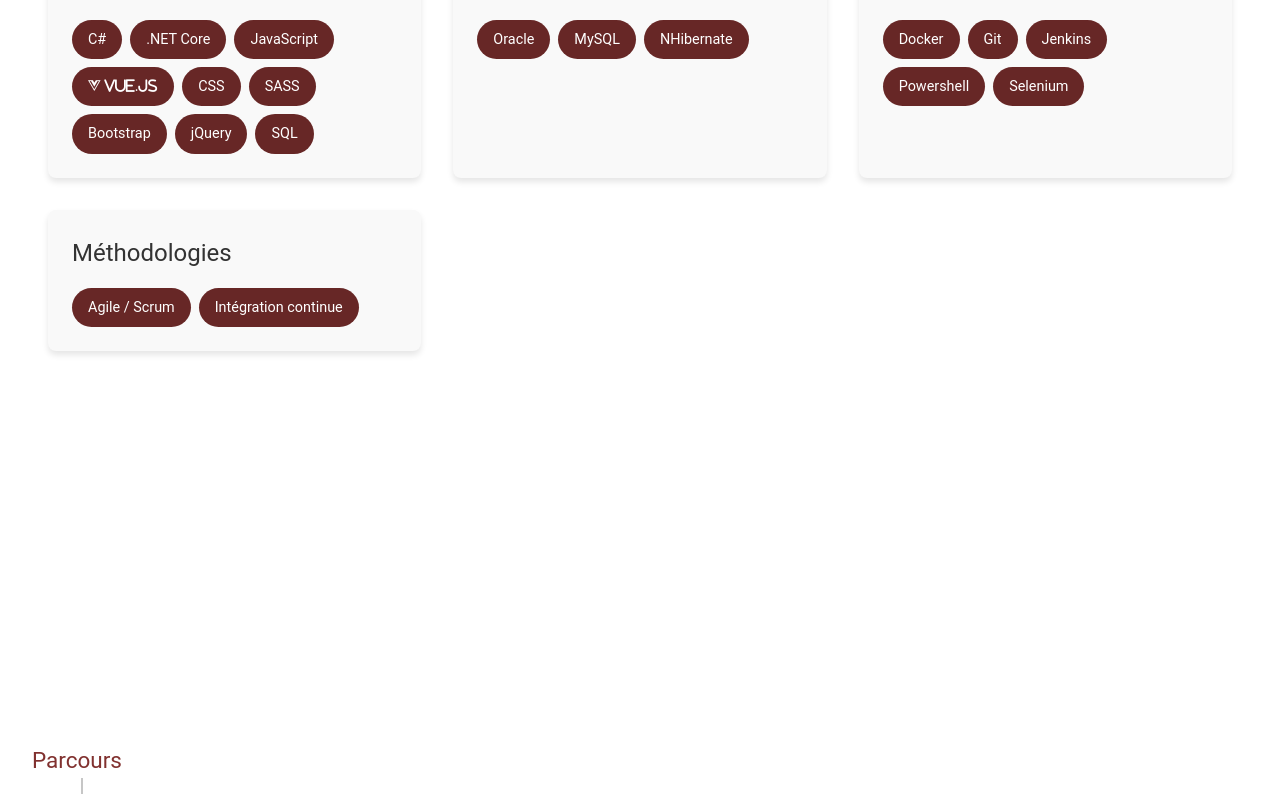
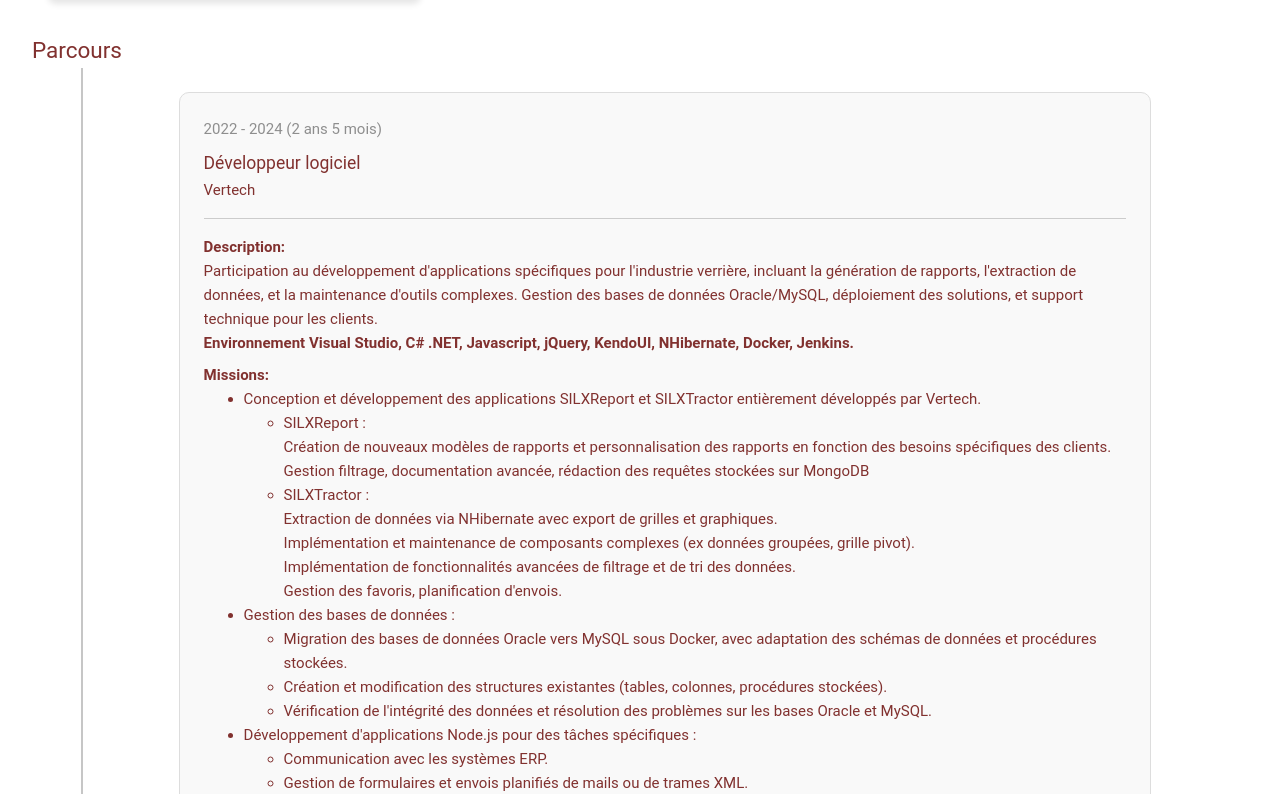
Before and after one commit to AndyMalonda/vue-andy-malonda, a Vue app: page / in a window 1280 px wide. Shown: the part 1706-2500 px from the top of the page. Built offline with nearby package versions, Linux system fonts and the light colour scheme.

Commit message:
add projects

```diff
--- a/src/App.vue
+++ b/src/App.vue
@@ -11,12 +11,14 @@
 import HeaderNav from "@/components/HeaderNav.vue";
 import MobileTopNav from "@/components/MobileTopNav.vue";
 import StickyTopNav from "@/components/StickyTopNav.vue";
+import Projects from "@/components/Projects.vue";
 
 // Icons
 import UserIcon from "@/components/icons/IconUser.vue";
 import BriefcaseIcon from "@/components/icons/IconBriefcase.vue";
 import ToolsIcon from "@/components/icons/IconTools.vue";
 import ChatIcon from "@/components/icons/IconChat.vue";
+// import ProjectIcon from "@/components/icons/IconProject.vue"; // Add an icon for projects
 
 const resumeData = ref(null);
 
@@ -48,6 +50,11 @@
     id: "cursus",
     component: Timeline,
     navItem: { icon: BriefcaseIcon, heading: "Parcours" },
+  },
+  {
+    id: "projects",
+    component: Projects,
+    navItem: { icon: null, heading: "Projets" },
   },
   {
     id: "contact",
@@ -145,7 +152,6 @@
 }
 
 .section-view {
-  min-height: 100vh;
   margin-bottom: 1rem;
   scroll-margin-top: 80px;
 }
--- a/src/assets/base.css
+++ b/src/assets/base.css
@@ -47,6 +47,7 @@
 /* preferred heights etc */
 :root {
   --nav-item-height: 50px;
+  --top-desktop-nav-height: 50px;
 }
 
 @media (prefers-color-scheme: dark) {
--- a/src/assets/main.css
+++ b/src/assets/main.css
@@ -31,8 +31,8 @@
 @media (hover: hover) {
   a:hover {
     text-decoration: none;
-    color: white;
-    background-color: var(--bordeaux-lighter);
+    /* color: white; */
+    /* background-color: var(--bordeaux-lighter); */
   }
 }
 
--- a/src/assets/resume.json
+++ b/src/assets/resume.json
@@ -7,7 +7,7 @@
         "email": "andy.malonda1@gmail.com",
         "phone": "06 36 44 29 **",
         "url": "https://andymalonda.fr",
-        "summary": "<strong>Développeur Full Stack</strong> avec plus de 2 ans d'expérience en conception et développement d'applications pour l'industrie. Passionné par l'amélioration continue et la résolution de problèmes, j'ai travaillé sur des projets en .NET, JavaScript et bases de données Oracle/MySQL. Je cherche à élargir mes compétences en Angular et Vue.js.",
+        "summary": "<strong>Développeur Full Stack</strong> avec plus de 2 ans d'expérience en conception et développement d'applications pour l'industrie. Passionné par l'amélioration continue et la résolution de problèmes, j'ai travaillé sur des projets en .NET, JavaScript et bases de données Oracle/MySQL. Je cherche à élargir mes compétences en Angular et Vue.js.<br>Mon parcours professionnel atypique m'a permis d'acquérir une expérience variée et de développer des compétences transversales. Après avoir essayé plusieurs domaines études dont la communication, j'ai décidé de me réorienter vers le développement web en autodidacte. Cette démarche m'a permis de découvrir ma véritable passion pour la programmation et de rejoindre Vertech', une entreprise spécialisée dans les solutions MES pour l'industrie de la verrerie, en tant que développeur full stack.",
         "location": {
             "address": "",
             "postalCode": "69009",
@@ -29,16 +29,13 @@
             "position": "Développeur logiciel",
             "startDate": "2022-04-01",
             "endDate": "2024-09-01",
-            "summary": "Participation au développement d'applications spécifiques pour l'industrie verrière, incluant la génération de rapports, l'extraction de données, et la maintenance d'outils complexes. Gestion des bases de données Oracle/MySQL, déploiement des solutions, et support technique pour les clients.",
+            "summary": "Participation au développement d'applications spécifiques pour l'industrie verrière, incluant la génération de rapports, l'extraction de données, et la maintenance d'outils complexes. Gestion des bases de données Oracle/MySQL, déploiement des solutions, et support technique pour les clients.<br><strong>Environnement Visual Studio, C# .NET, Javascript, jQuery, KendoUI, NHibernate, Docker, Jenkins.</strong>",
             "highlights": [
-                "Conception et développement des applications SILXReport et SILXTractor.",
-                "Développement d'applications en Node.js pour les communications ERP et les envois planifiés.",
-                "Déploiement, investigations et résolutions de problèmes sur environnements Windows et Docker.",
-                "Migration des bases de données Oracle vers MySQL sous Docker.",
-                "Animation de réunions Agile telles que les rétrospectives et revues de sprint.",
-                "Mise en place d'intégration continue avec Jenkins et réalisation de tests unitaires avec Selenium.",
-                "Assistance et support technique, résolution rapide des bugs clients dans des contextes de production industrielle.",
-                "Vérification de l'intégrité des données et résolution des problèmes dans les bases de données."
+                "Conception et développement des applications SILXReport et SILXTractor entièrement développés par Vertech.<ul><li>SILXReport :<br>Création de nouveaux modèles de rapports et personnalisation des rapports en fonction des besoins spécifiques des clients.<br> Gestion filtrage, documentation avancée, rédaction des requêtes stockées sur MongoDB</li><li>SILXTractor :<br>Extraction de données via NHibernate avec export de grilles et graphiques.<br>Implémentation et maintenance de composants complexes (ex données groupées, grille pivot).<br>Implémentation de fonctionnalités avancées de filtrage et de tri des données.<br>Gestion des favoris, planification d'envois.</li></ul>",
+                "Gestion des bases de données :<ul><li>Migration des bases de données Oracle vers MySQL sous Docker, avec adaptation des schémas de données et procédures stockées.</li><li>Création et modification des structures existantes (tables, colonnes, procédures stockées).</li><li>Vérification de l'intégrité des données et résolution des problèmes sur les bases Oracle et MySQL.</li></ul>",
+                "Développement d'applications Node.js pour des tâches spécifiques :<ul><li>Communication avec les systèmes ERP.</li><li>Gestion de formulaires et envois planifiés de mails ou de trames XML.</li></ul>",
+                "Participation active à l'amélioration des processus de développement :<ul><li>Animation de réunions Agile (rétrospectives, revues de sprint).</li><li>Mise en place de pipelines d'intégration continue avec Jenkins.</li><li>Réalisation de tests unitaires et fonctionnels avec Selenium.</li></ul>",
+                "Assistance technique et support client : résolution rapide des bugs critiques dans des environnements de production industrielle."
             ]
         },
         {
@@ -82,7 +79,6 @@
                 "Gestion du stress"
             ]
         }
-
     ],
     "education": [
         {
@@ -98,31 +94,31 @@
         {
             "name": "Développement",
             "keywords": [
-                "C#",
-                ".NET Core",
-                "JavaScript",
-                "<i class='fa-brands fa-vuejs'> Vue.js",
-                "CSS",
-                "SASS",
-                "Bootstrap",
-                "jQuery",
-                "SQL"
+                "<i class='fa-brands fa-microsoft'></i> C#",
+                "<i class='fa-brands fa-microsoft'></i> .NET Core",
+                "<i class='fa-brands fa-node-js'></i> Node.js",
+                "<i class='fa-brands fa-js'></i> JavaScript",
+                "<i class='fa-brands fa-vuejs'></i> Vue.js",
+                "<i class='fa-brands fa-css3'></i> CSS",
+                "<i class='fa-brands fa-html5'></i> HTML",
+                "<i class='fa-brands fa-bootstrap'></i> Bootstrap",
+                "<i class='fa-brands fa-jquery'></i> jQuery"
             ]
         },
         {
             "name": "BDD et ORM",
             "keywords": [
-                "Oracle",
-                "MySQL",
-                "NHibernate"
+                "<i class='fa-solid fa-database'></i> Oracle",
+                "<i class='fa-solid fa-database'></i> MySQL",
+                "<i class='fa-solid fa-database'></i> NHibernate"
             ]
         },
         {
             "name": "Outils",
             "keywords": [
                 "Docker",
-                "Git",
-                "Jenkins",
+                "<i class='fa-brands fa-git'></i> Git",
+                "<i class='fa-brands fa-jenkins'></i> Jenkins",
                 "Powershell",
                 "Selenium"
             ]
@@ -145,37 +141,42 @@
     ],
     "projects": [
         {
-            "name": "SILXReport",
-            "startDate": "2022-04-01",
-            "endDate": "2024-09-01",
-            "description": "Application permettant aux clients de générer et d'exporter des rapports personnalisés en PDF ou Excel, répondant aux besoins spécifiques des utilisateurs.",
+            "name": "andymalonda.fr",
+            "description": "Site personnel développé en Vue.js sans utilisation de librairie UI externe, avec pour objectif de rendre le projet générique pour la prise en charge de JSON resume.",
             "highlights": [
-                "Création de nouveaux modèles de rapports personnalisés.",
-                "Génération de rapports PDF et Excel.",
-                "Développement de fonctionnalités spéciales comme la signature électronique."
-            ]
+                "Développement full Vue.js sans librairies UI externes.",
+                "Prise en charge future du schéma JSON resume pour structurer les informations du CV."
+            ],
+            "url": "(vous y êtes)"
         },
         {
-            "name": "SILXTractor",
-            "startDate": "2022-04-01",
-            "endDate": "2024-09-01",
-            "description": "Application d'extraction de données avec export de grilles et graphiques, ainsi que la planification d'envois de rapports complexes.",
+            "name": "Déploiement automatique Vue.js",
+            "description": "Package npm pour déployer des fichiers d'application Vue.js sur un serveur FTP.",
             "highlights": [
-                "Implémentation de fonctionnalités de filtrage et de tri des données.",
-                "Exportation de grilles, graphiques et composants complexes (grilles pivot, données groupées, graphiques dynamiques).",
-                "Gestion des favoris et des paramètres utilisateur, et planification d'envoi de rapports."
-            ]
+                "Se connecte à un serveur FTP, purges le contenu existant et déploie les fichiers du répertoire dist.",
+                "Utilise basic-ftp et dotenv pour la configuration des identifiants.",
+                "Commande npm run deploy pour déclencher le déploiement."
+            ],
+            "url": "<a href='https://www.npmjs.com/package/ftp-deploy-vue' target='_blank'><i class='fa-brands fa-github'></i></a> - <a href='https://www.npmjs.com/package/ftp-deploy-vue' target='_blank'><i class='fa-brands fa-npm'></i></a>"
         },
         {
-            "name": "Site personnel andymalonda.fr",
-            "startDate": "2024-01-01",
-            "endDate": "2024-09-01",
-            "description": "Site personnel développé en Vue.js pour présenter mes compétences, mon parcours et mes projets professionnels.",
+            "name": "Script extraction MySQL en CSV",
+            "description": "Script Bash pour exporter des données MySQL vers un fichier CSV chaque mois.",
             "highlights": [
-                "Utilisation de Vue.js pour le développement front-end.",
-                "Hébergement sur un serveur en ligne et développement d'un outil de mise en ligne automatique."
+                "Utilisation de variables d'environnement pour configurer la connexion MySQL et les chemins d'exportation.",
+                "Exécution planifiée avec gestion des erreurs et création automatique des répertoires nécessaires."
             ],
-            "url": "https://andymalonda.fr"
+            "url": "<i class='fa-brands fa-github'></i>"
+        },
+        {
+            "name": "CSV Parser",
+            "description": "Utilitaire web pour le chargement, la visualisation, l'édition et la conversion de fichiers CSV.",
+            "highlights": [
+                "Support de conversion vers .json, .md, .xls.",
+                "Choix des séparateurs et caractères d'échappement.",
+                "HTML minifié pour téléchargement et mise en favori."
+            ],
+            "url": "<i class='fa-brands fa-github'></i>"
         }
     ]
 }
--- a/src/components/LandingView.vue
+++ b/src/components/LandingView.vue
@@ -30,6 +30,10 @@
   display: flex;
   margin-bottom: 1rem;
   flex-direction: column;
+}
+
+#landingView {
+  height: 100vh;
 }
 
 header {
--- /dev/null
+++ b/src/components/Projects.vue
@@ -0,0 +1,104 @@
+<script setup>
+import { defineProps } from 'vue';
+import { formatDate } from './helpers/dateMethods';
+
+const props = defineProps({
+  resumeData: {
+    type: Object,
+    required: true,
+  },
+});
+
+</script>
+
+<template>
+  <div>
+    <h2>Projets Personnels</h2>
+    <div class="projects">
+      <div v-if="resumeData && resumeData.projects.length > 0">
+        <div class="project" v-for="(project, index) in resumeData.projects" :key="index">
+          <h3>
+            <span v-html="project.name"></span>
+            <span v-if="project.url">
+              - <span v-html="project.url"></span>
+            </span>
+          </h3>
+          <p>
+            <span v-if="project.startDate">{{ formatDate(project.startDate) }}</span>
+            <span v-if="project.endDate"> - {{ formatDate(project.endDate) }}</span>
+          </p>
+          <p v-html="project.description"></p>
+          <ul>
+            <li v-for="(highlight, highlightIndex) in project.highlights" :key="highlightIndex" v-html="highlight"></li>
+          </ul>
+        </div>
+      </div>
+      <div v-else>
+        <p>Aucun projet disponible pour le moment.</p>
+      </div>
+    </div>
+  </div>
+</template>
+
+<style scoped>
+.projects {
+  display: flex;
+  flex-direction: column;
+  gap: 1.5rem;
+  padding: 1rem;
+  background-color: #f0f4f8;
+  border-radius: 8px;
+}
+
+.project {
+  padding: 1.5rem;
+  border: 1px solid #ddd;
+  border-radius: 8px;
+  background-color: #ffffff;
+  box-shadow: 0 2px 4px rgba(0, 0, 0, 0.1);
+  transition: transform 0.3s ease, box-shadow 0.3s ease;
+  margin-top: 8px;
+}
+
+.project:hover {
+  transform: translateY(-5px);
+  box-shadow: 0 4px 8px rgba(0, 0, 0, 0.15);
+}
+
+.project h3 {
+  margin-bottom: 0.5rem;
+  font-size: 1.25rem;
+  color: var(--color-primary, #007bff);
+}
+
+.project h3 a {
+  text-decoration: none;
+  color: inherit;
+}
+
+.project h3 a:hover {
+  text-decoration: underline;
+}
+
+.project p {
+  margin: 0.5rem 0;
+  line-height: 1.6;
+  color: #333;
+}
+
+.project ul {
+  list-style-type: disc;
+  padding-left: 1.5rem;
+  margin: 0.5rem 0;
+}
+
+.project ul li {
+  margin-bottom: 0.5rem;
+  line-height: 1.4;
+}
+
+.project ul li:last-child {
+  margin-bottom: 0;
+}
+
+</style>
--- a/src/components/Skills.vue
+++ b/src/components/Skills.vue
@@ -11,7 +11,8 @@
 </script>
 
 <template>
-  <div class="skills-container" v-if="resumeData && resumeData.skills && resumeData.skills.length">
+  <h1 class="color-primary mb-4 section-title">Compétences</h1>
+    <div class="skills-container" v-if="resumeData && resumeData.skills && resumeData.skills.length">
     <div
       class="skills-section"
       v-for="(section, index) in resumeData.skills"
--- a/src/components/Timeline.vue
+++ b/src/components/Timeline.vue
@@ -37,8 +37,8 @@
             Depuis {{ formatDate(item.startDate) }} ({{ item.duration }})
           </span>
         </div>
-        <h3>{{ item.position }}</h3>
-        <p>{{ item.company }}</p>
+        <h3 v-html="item.position"></h3>
+        <p v-html="item.company"></p>
         <div class="details">
           <p v-if="item.summary">
             <strong>Description:</strong>
@@ -49,9 +49,7 @@
             <strong>Missions:</strong>
             <br />
             <ul>
-              <li v-for="(highlight, highlightIndex) in item.highlights" :key="highlightIndex">
-                {{ highlight }}
-              </li>
+              <li v-for="(highlight, highlightIndex) in item.highlights" :key="highlightIndex" v-html="highlight"></li>
             </ul>
           </p>
         </div>
```
Also changed, not shown: src/components/StickyTopNav.vue (+23 -15 lines).
